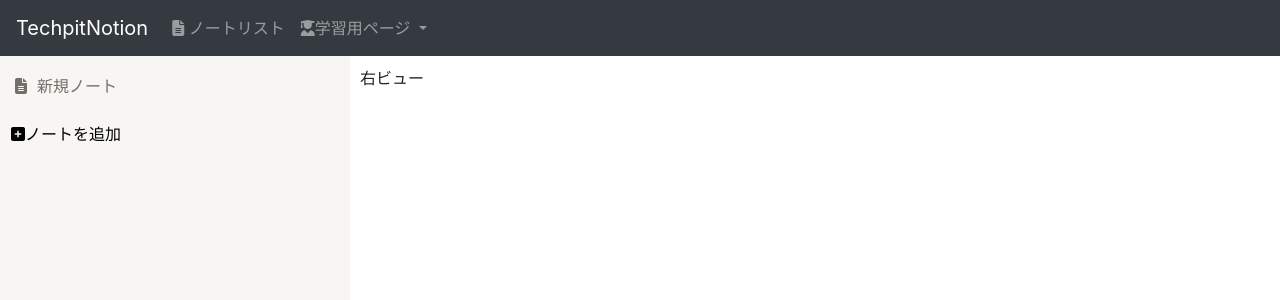
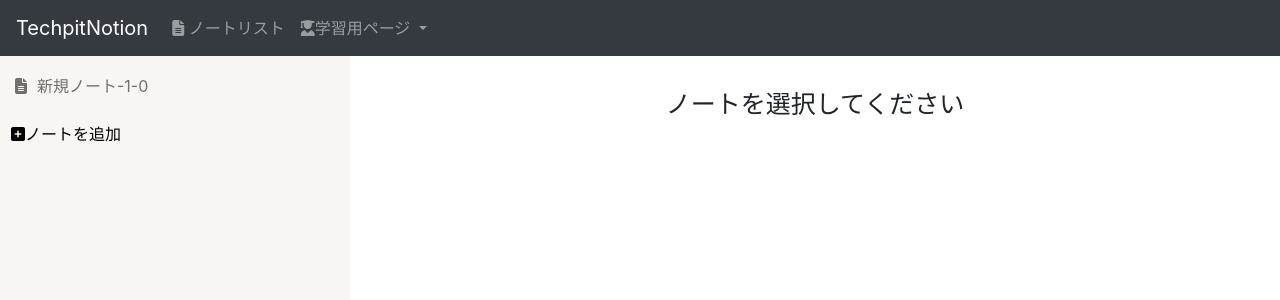
Before and after one commit to TakuroKawakami/vue1, a Vue app: page /main in a window 1280 px wide. Both pictures are taken after a click on the button "ノートを追加". Shown: the top 300 px of the page. Built offline with nearby package versions, Linux system fonts and the light colour scheme.

Commit message:
ノートに親子関係を持たせました

```diff
--- a/package.json
+++ b/package.json
@@ -13,7 +13,8 @@
     "sass": "^1.48.0",
     "sass-loader": "^10.2.1",
     "vue": "^2.6.11",
-    "vue-router": "^3.5.3"
+    "vue-router": "^3.5.3",
+    "vuedraggable": "^2.24.3"
   },
   "devDependencies": {
     "@vue/cli-plugin-babel": "~4.5.0",
--- a/src/components/MainPage.vue
+++ b/src/components/MainPage.vue
@@ -2,14 +2,20 @@
   <div class="main-page">
     <div class="left-menu" @click.self="onEditNoteEnd()">
       <!-- ノートリスト -->
+      <draggable v-bind:list="noteList" group="notes">
       <NoteItem
         v-for="note in noteList"
         v-bind:note="note"
+        v-bind:layer="1"
         v-bind:key="note.id"
         @delete="onDeleteNote"
+        @select="onSelectNote"
         @editStart="onEditNoteStart"
         @editEnd="onEditNoteEnd"
+        @addChild="onAddChildNote"
+        @addNoteAfter="onAddNoteAfter"
       />
+      </draggable>
 
       <!-- ノート追加ボタン -->
       <button class="transparent" @click="onClickButtonAdd">
@@ -18,46 +24,112 @@
 
     </div>
     <div class="right-view" @click.self="onEditNoteEnd()">
-      右ビュー
+      <template v-if="selectedNote == null">
+        <div class="no-selected-note">ノートを選択してください</div>
+      </template>
+      <template v-else>
+        <div class="path">
+          <small>{{selectedPath}}</small>
+        </div>
+        <div class="note-content">
+          <h3 class="note-title">{{selectedNote.name}}</h3>
+        </div>
+      </template>
     </div>
   </div>
 </template>
 
 <script>
 import NoteItem from '@/components/parts/NoteItem.vue'
-
+import draggable from 'vuedraggable'
 export default {
   data() {
     return {
       noteList : [],
+      selectedNote : null,
+
     }
   },
   methods: {
-    onClickButtonAdd : function() {
-      this.noteList.push({
+    onAddNoteCommon : function(targetList, layer, index) {
+      layer = layer || 1;
+      const note = {
         id : new Date().getTime().toString(16),
-        name : `新規ノート`,
+        name : `新規ノート-${layer}-${targetList.length}`,
         mouseover : false,
         editing : false,
-      })
-    },
-    onDeleteNote : function(deleteNote) {
-      const index = this.noteList.indexOf(deleteNote);
-      this.noteList.splice(index, 1);
-    },
-    onEditNoteStart : function(editNote) {
-      for (let note of this.noteList) {
-        note.editing = (note.id === editNote.id);
+        selected : false,
+        children : [],
+        layer : layer,
+      };
+      if (index == null) {
+        targetList.push(note);
+      } else {
+        targetList.splice(index + 1, 0, note);
       }
     },
-    onEditNoteEnd : function() {
-      for (let note of this.noteList) {
-          note.editing = false;
+    onClickButtonAdd : function() {
+      this.onAddNoteCommon(this.noteList);
+    },
+    onDeleteNote : function(parentNote, note) {
+      const targetList = parentNote == null ? this.noteList : parentNote.children;
+      const index = targetList.indexOf(note);
+      targetList.splice(index, 1);
+    },
+    onSelectNote : function(targetNote) {
+      // 再帰的にノートの選択状態を更新
+      const updateSelectStatus = function(targetNote, noteList) {
+        for (let note of noteList) {
+          note.selected = (note.id === targetNote.id);
+          updateSelectStatus(targetNote, note.children);
+        }
       }
+      updateSelectStatus(targetNote, this.noteList);
+
+      // 選択中ノート情報を更新
+      this.selectedNote = targetNote;
+    },
+    onEditNoteStart : function(editNote, parentNote) {
+      const targetList = parentNote == null ? this.noteList : parentNote.children;
+      for (let note of targetList) {
+        note.editing = (note.id === editNote.id);
+        this.onEditNoteStart(editNote, note); // 子ノートを基準として再帰的に呼び出し
+      }
+    },
+    onEditNoteEnd : function(parentNote) {
+      const targetList = parentNote == null ? this.noteList : parentNote.children;
+      for (let note of targetList) {
+        note.editing = false;
+        this.onEditNoteEnd(note); // 子ノートを基準として再帰的に呼び出し
+      }
+    },
+    onAddChildNote : function(note) {
+      this.onAddNoteCommon(note.children, note.layer + 1);
+    },
+    onAddNoteAfter : function(parentNote, note) {
+      const targetList = parentNote == null ? this.noteList : parentNote.children;
+      const layer = parentNote == null ? 1 : note.layer;
+      const index = targetList.indexOf(note);
+      this.onAddNoteCommon(targetList, layer, index);
+    },
+  },
+  computed: {
+    selectedPath : function() {
+      const searchSelectedPath = function(noteList, path) {
+        for (let note of noteList) {
+          const currentPath = path == null ? note.name : `${path} / ${note.name}`;
+          if (note.selected) return currentPath;
+          const selectedPath = searchSelectedPath(note.children, currentPath);
+          if (selectedPath.length > 0) return selectedPath;
+        }
+        return '';
+      }
+      return searchSelectedPath(this.noteList);
     },
   },
     components: {
     NoteItem,
+    draggable,
   },
 }
 </script>
@@ -73,6 +145,23 @@ export default {
   .right-view {
     flex-grow: 1;
     padding: 10px;
+        .no-selected-note {
+      text-align: center;
+      font-size: 25px;
+      margin: 20px;
+    }
+    .path {
+      text-align: left;
+      margin-bottom: 50px;
+    }
+    .note-content {
+      max-width: 900px;
+      margin: 0 auto;
+      text-align: left;
+      .note-title {
+        margin-bottom: 25px;
+      }
+    }
   }
 }
 </style>
--- a/src/components/parts/NoteItem.vue
+++ b/src/components/parts/NoteItem.vue
@@ -1,4 +1,5 @@
 <template>
+  <div class="note-family">
   <div class="note"
     @mouseover="onMouseOver"
     @mouseleave="onMouseLeave"
@@ -14,28 +15,48 @@
     <div class="note-name">{{note.name}}</div>
 
     <div v-show="note.mouseover" class="buttons">
-      <div class="button-icon">
+      <div class="button-icon" v-if="layer < 3" @click="onClickChildNote(note)">
         <i class="fas fa-sitemap"></i>
       </div>
-      <div class="button-icon">
+         <div class="button-icon" @click="onClickAddNoteAfter(parentNote, note)">
         <i class="fas fa-plus-circle"></i>
       </div>
       <div class="button-icon" @click="onClickEdit(note)">
         <i class="fas fa-edit"></i>
       </div>
-      <div class="button-icon" @click="onClickDelete(note)">
+      <div class="button-icon" @click="onClickDelete(parentNote, note)">
         <i class="fas fa-trash"></i>
       </div>
     </div>
     </template>
   </div>
+      <div class="child-note">
+        <draggable v-bind:list="note.children" group="notes">
+      <NoteItem
+        v-for="childNote in note.children"
+        v-bind:note="childNote"
+        v-bind:layer="layer + 1"
+        v-bind:parentNote="note"
+        v-bind:key="childNote.id"
+        @delete="onClickDelete"
+        @editStart="onClickEdit"
+        @editEnd="onEditEnd"
+        @addChild="onClickChildNote"
+        @addNoteAfter="onClickAddNoteAfter"
+      />
+        </draggable>
+    </div>
+  </div>
 </template>
 
 <script>
+import draggable from 'vuedraggable'
 export default {
   name: 'NoteItem',
   props: [
     'note',
+    'parentNote',
+    'layer',
   ],
   methods: {
     onMouseOver : function() {
@@ -44,8 +65,8 @@ export default {
     onMouseLeave : function() {
       this.note.mouseover = false;
     },
-    onClickDelete : function(note) {
-      this.$emit('delete', note);
+    onClickDelete : function(parentNote, note) {
+      this.$emit('delete', parentNote, note);
     },
     onClickEdit : function(note) {
       this.$emit('editStart', note);
@@ -53,6 +74,15 @@ export default {
     onEditEnd : function() {
       this.$emit('editEnd');
     },
+    onClickChildNote : function(note) {
+      this.$emit('addChild', note);
+    },
+    onClickAddNoteAfter : function(parentNote, note) {
+      this.$emit('addNoteAfter', parentNote, note);
+    },
+  },
+  components: {
+    draggable,
   },
 }
 </script>
@@ -85,4 +115,7 @@ export default {
     }
   }
 }
+.child-note {
+  padding-left: 10px;
+}
 </style>
```
Also changed, not shown: 1 other file (tests, documents, lock files or other folders).
